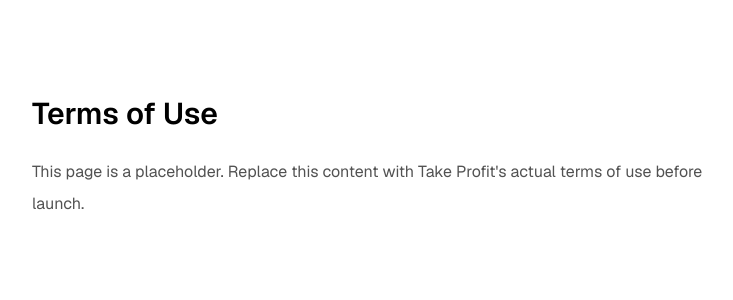
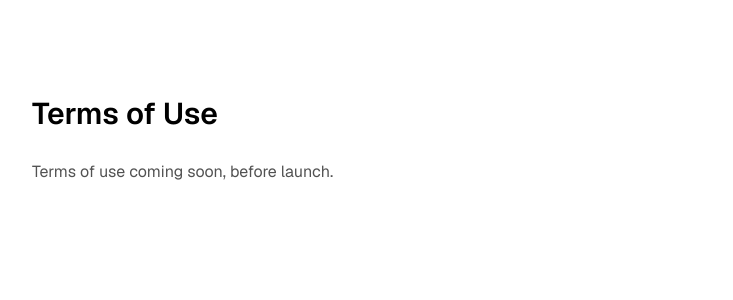
Before and after one commit to VershimaKwaghshi/take-profit, a Next.js app: page /terms in a window 1280 px wide. Shown: the top 300 px of the page, without its empty margins (248-981 px from the left). Built offline with nearby package versions, Linux system fonts and the light colour scheme.

Commit message:
Update page.tsx

```diff
--- a/app/terms/page.tsx
+++ b/app/terms/page.tsx
@@ -3,8 +3,7 @@ export default function TermsPage() {
     <div className="mx-auto max-w-3xl px-6 py-24">
       <h1 className="text-3xl font-semibold text-black">Terms of Use</h1>
       <p className="mt-6 leading-8 text-neutral-600">
-        This page is a placeholder. Replace this content with Take Profit&apos;s actual
-        terms of use before launch.
+        Terms of use coming soon, before launch.
       </p>
     </div>
   );
```
